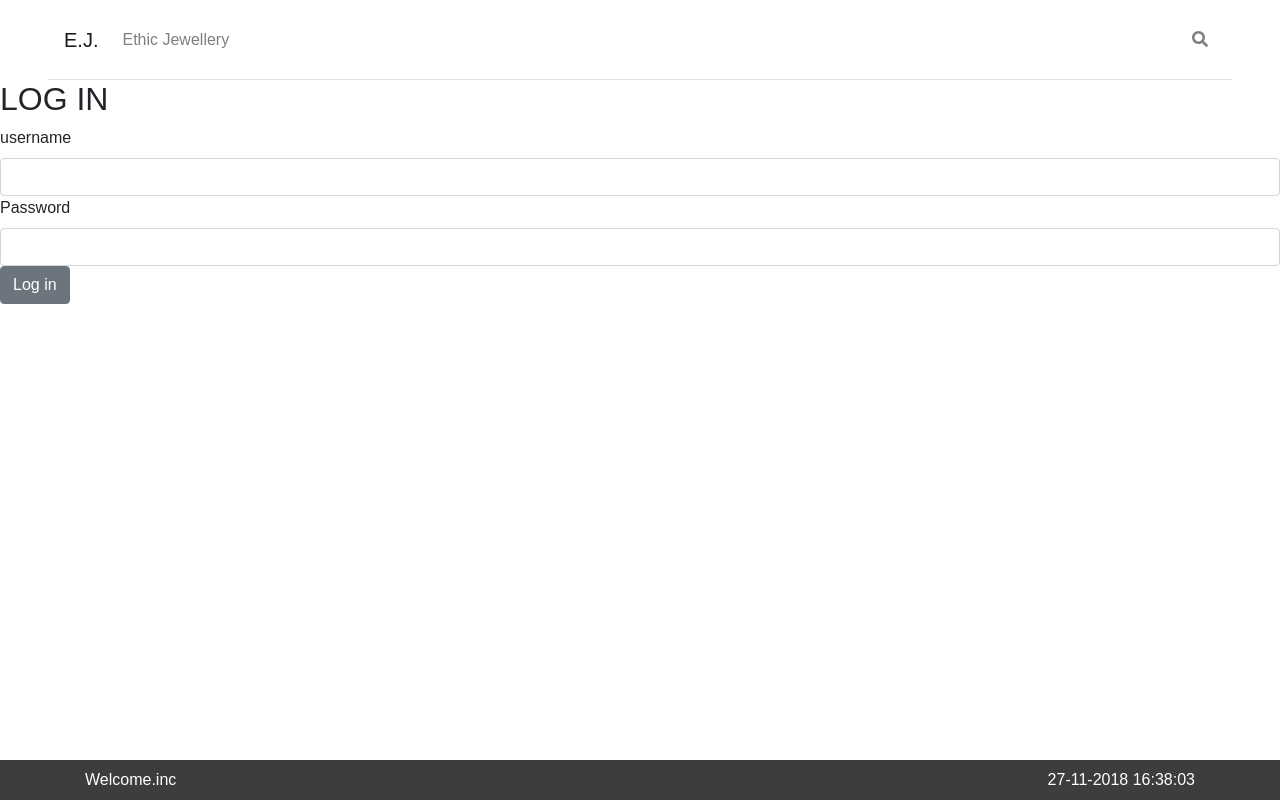
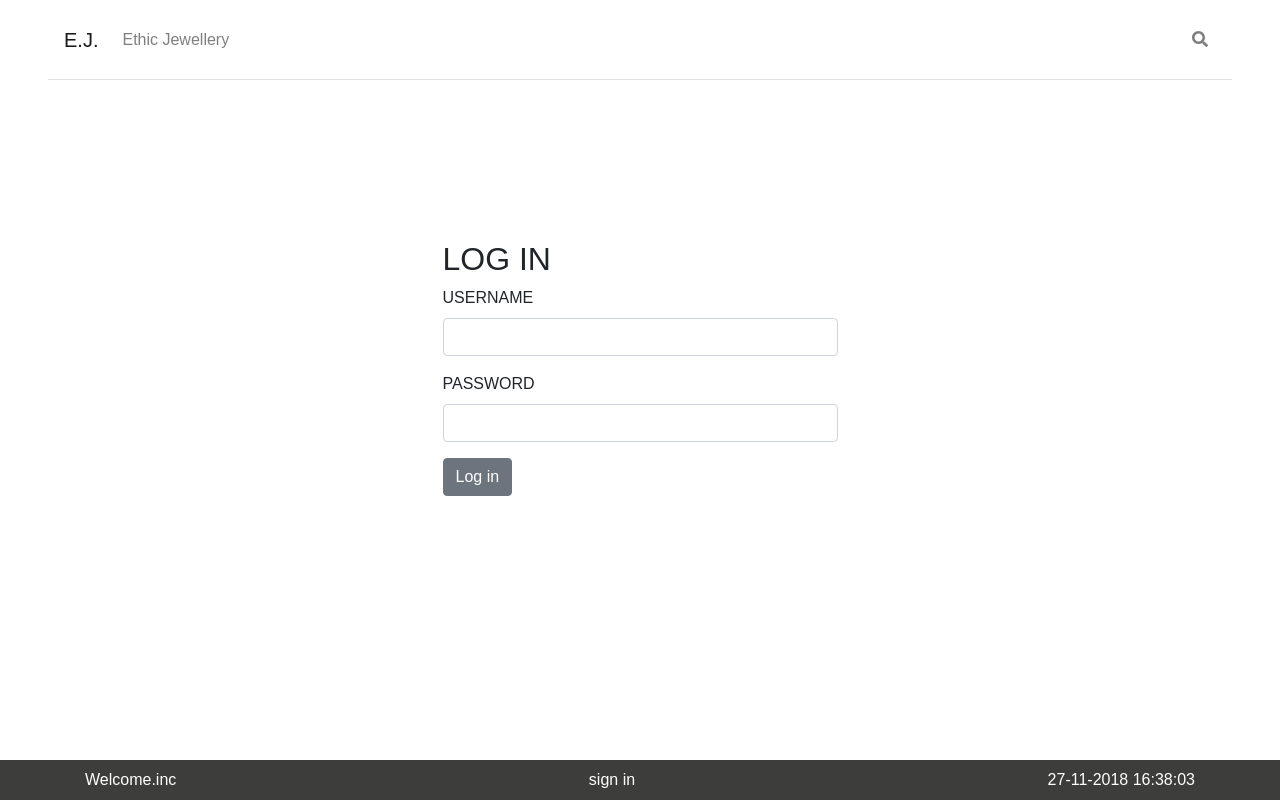
Before and after one commit to LOOFFI/proj-bootstr-jewellery, a React (Create React App) app: page /authentication in a window 1280 px wide. Built offline with nearby package versions, Linux system fonts and the light colour scheme.

Commit message:
auth admin and contact

```diff
--- a/src/App.js
+++ b/src/App.js
@@ -45,9 +45,9 @@ class App extends Component {
               <Route path="/en/sapphires" component={ SapphiresCollection } />
               <Route path="/contact" component={ ContactForm }/>
               {/* <Route path="/authentication" component={ Authentication } /> */}
-              <Route exact path="/authentication" render={() => (<Authentication currentUser={currentUser} onLogin={userDoc => this.setState({ currentUser: userDoc })} />
-            )}
+              <Route exact path="/authentication" render={() => (<Authentication currentUser={currentUser} onLogin={userDoc => this.setState({ currentUser: userDoc })} />)}
           />
+              <Route path='/admin' component={() => { window.location = 'http://localhost:5000'; return null;} }/>
               <Route path="/notfound" component={ NotFound }/>
             </Switch>
 
--- a/src/components/AuthenticationForm.js
+++ b/src/components/AuthenticationForm.js
@@ -1,5 +1,5 @@
 import React from 'react';
-import {Form,Button,Input} from 'reactstrap';
+import {Form, FormGroup,Button,Input,Container,Row,Col} from 'reactstrap';
 import { Redirect } from "react-router-dom";
 import api from "../api";
 
@@ -79,10 +79,7 @@ class Authentication extends React.Component {
 
     if (currentUser) {
       if (currentUser.isAdmin) {
-
-        // ################### A CHANGER ###############################
-
-        return <Redirect to="localhost:5000" target="_blank"/>
+        return <Redirect to="/admin"/>
       }
 
       else return <Redirect to="/" />;
@@ -91,14 +88,18 @@ class Authentication extends React.Component {
 
 
     return (
+      <Container id="login-position">
+        <Row>
+          <Col sm="12" md={{ size: 6, offset: 3 }}>
               <section>
                 <h2>LOG IN</h2>
 
+
                  <Form onSubmit={event => this.handleSubmit(event)}>
                     <div >
-            <div >
+                      <FormGroup >
                         <label>
-                username
+                          USERNAME
                         </label>
                         <Input
                           value={userName}
@@ -108,13 +109,11 @@ class Authentication extends React.Component {
                           onFocus={() => this.activateUsername()}
                           onBlur={event => this.disableUsername(event)}
                         />
-            </div>
+                      </FormGroup>
 
-            <div >
-              <label
-
-              >
-                Password
+                      <FormGroup >
+                        <label>
+                          PASSWORD
                         </label>
                         <Input
                           value={password}
@@ -124,12 +123,15 @@ class Authentication extends React.Component {
                           onFocus={() => this.activatePassword()}
                           onBlur={event => this.disablePassword(event)}
                         />
-            </div>
+                      </FormGroup>
                     </div>
 
                     <Button>Log in</Button>
                   </Form>
               </section>
+          </Col>
+        </Row>
+      </Container>
     );
   }
 }
--- a/src/components/ContactForm.js
+++ b/src/components/ContactForm.js
@@ -1,5 +1,5 @@
 import React from 'react';
-import {Button,Form,Input,InputGroup} from 'reactstrap'
+import {Button,Form,Input,FormGroup, Label} from 'reactstrap'
 
 
 class ContactForm extends React.Component {
@@ -32,14 +32,23 @@ class ContactForm extends React.Component {
     const {name,email,message} = this.state;
 
     return (
-      <main>
+      <main id="contact-position">
         <Form onSubmit={event => this.handleSubmit(event)}>
-        <InputGroup>
+
+          <FormGroup>
+          <Label>NAME</Label>
           <Input type="text" placeholder="name" onChange={(event) => this.updateName(event)} value={name}/>
+          </FormGroup>
+          <FormGroup>
+          <Label>EMAIL</Label>
           <Input type="email" placeholder="email" onChange={(event) => this.updateEmail(event)} value={email}/>
-          <Input type="text" placeholder="message" onChange={(event) => this.updateMessage(event)} value={message}/>
+          </FormGroup>
+          <FormGroup>
+          <Label>MESSAGE</Label>
+          <Input type="textarea" placeholder="message" onChange={(event) => this.updateMessage(event)} value={message}/>
+          </FormGroup>
           <Button  email="looffi@club-internet.fr">Submit</Button>
-        </InputGroup>
+
         </Form>
       </main>
      );
--- a/src/components/Footer.js
+++ b/src/components/Footer.js
@@ -1,5 +1,6 @@
 import React from "react";
 import Moment from 'react-moment';
+import {NavLink,Nav} from 'reactstrap'
 
 function Footer() {
 
@@ -8,6 +9,11 @@ function Footer() {
   return (
     <section className="footer">
         <div>Welcome.inc</div>
+        <Nav>
+          <NavLink href="/authentication" className="text-white">
+            sign in
+          </NavLink>
+        </Nav>
         <Moment interval={60000} format="DD-MM-YYYY HH:mm:ss">
           {now}
         </Moment>
--- a/src/components/NavBarVertic.js
+++ b/src/components/NavBarVertic.js
@@ -122,9 +122,7 @@ export default class NavBarVertic extends React.Component {
           <div className="hover-effect"><i className="fas fa-envelope"></i></div>
         </NavLink>
 
-        <NavLink href="/authentication" className="text-dark">
-          sign in
-        </NavLink>
+
 
       </Nav>
       </div>
--- a/src/index.css
+++ b/src/index.css
@@ -28,6 +28,12 @@ code {
   height: 20px;
   padding: 20px 85px;
 }
+
+#login-position, #contact-position {
+  padding: 10rem;
+}
+
+
 
 #home-page-header {
   margin-top: 10vh;
```
Lines whose indentation alone changed are shown as unchanged.
